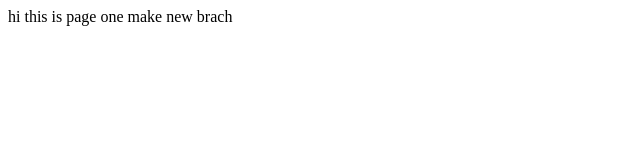
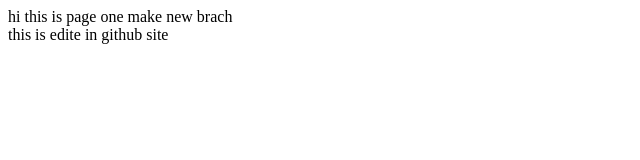
Before and after one commit to hrtm95/first-git-project, a plain HTML site: page page1.html in a window 1280 px wide. Shown: the whole page, without its empty margins (0-640 px from the left). Drawn offline with Linux system fonts and the light colour scheme.

Commit message:
Update page1.html by git hub site

```diff
--- a/page1.html
+++ b/page1.html
@@ -2,5 +2,7 @@
 <body>
 hi this is page one
 make new brach
+ <br>
+  this is edite in github site
 </body>
 </html>
```
